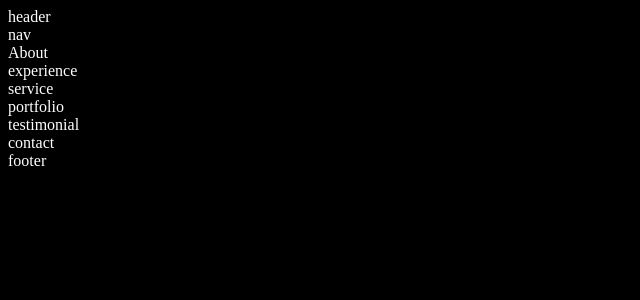
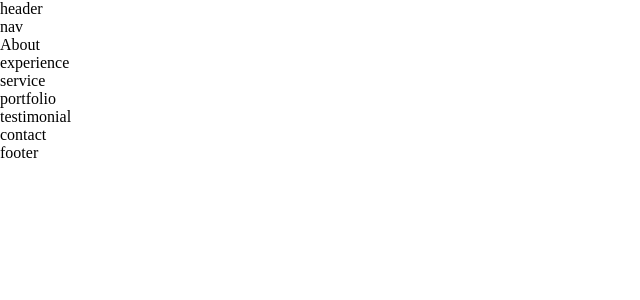
Before and after one commit to sharon5555/Portfolio-Project-React, a React (Create React App) app in the folder react-portfolio-website-0/: page / in a window 1280 px wide. Shown: the top 300 px of the page, without its empty margins (0-640 px from the left). Built offline with nearby package versions, Linux system fonts and the light colour scheme.

Commit message:
In the index css file, did some general css styling and also added  some css variables to easily customize the page

```diff
--- a/react-portfolio-website-0/src/index.css
+++ b/react-portfolio-website-0/src/index.css
@@ -1,4 +1,18 @@
-body {
-    background: black;
-    color: white;
+* {
+    margin: 0;
+    padding: 0;
+    border: 0;
+    outline: 0;
+    box-sizing: border-box;
+    list-style: none;
+    text-decoration: none;
 }
+
+:root {
+    --color-bg: #1f1f38;
+    --color-bg-variant: #2c2c6c;
+    --color-primary: #4db5ff;
+    --color-primary-variant: rgba(77,181,255,0.4);
+    --color-white: #fff;
+    --color-light: rgba(255,255,255,0.6);
+}
```
